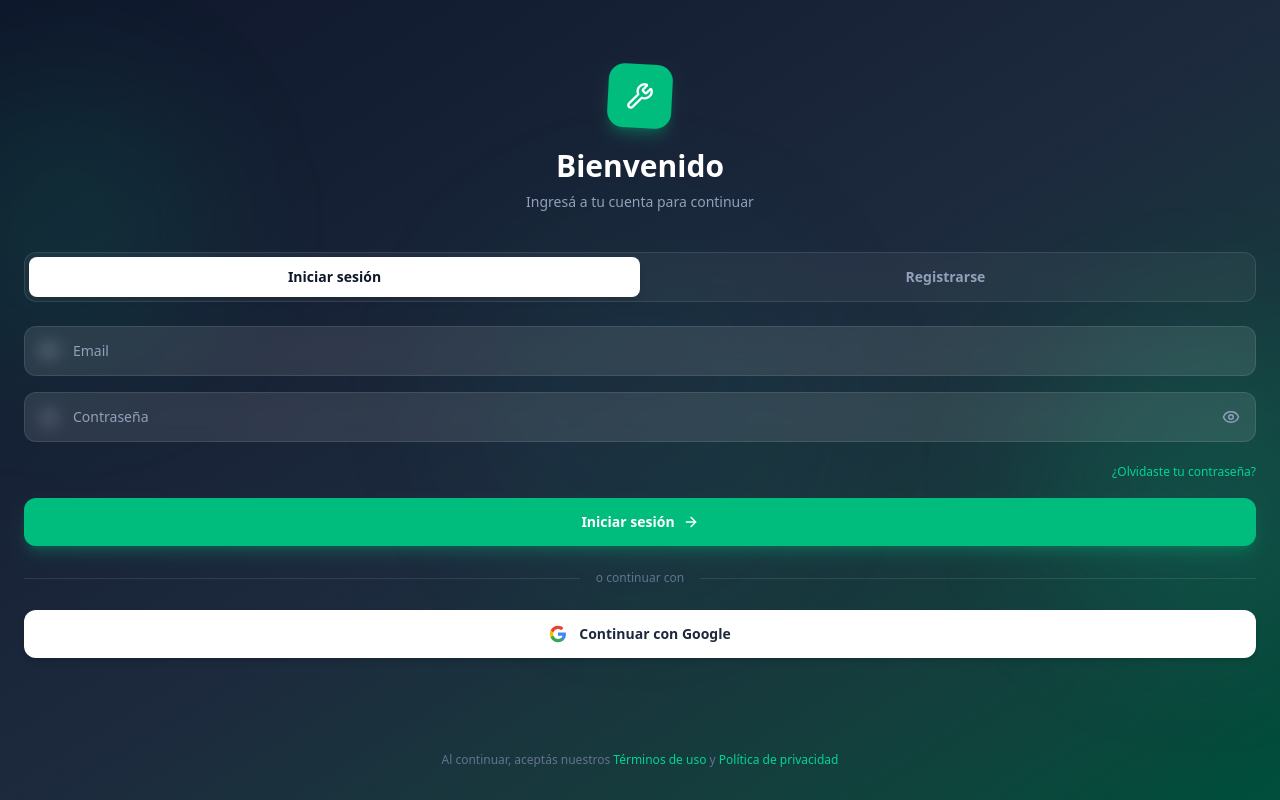
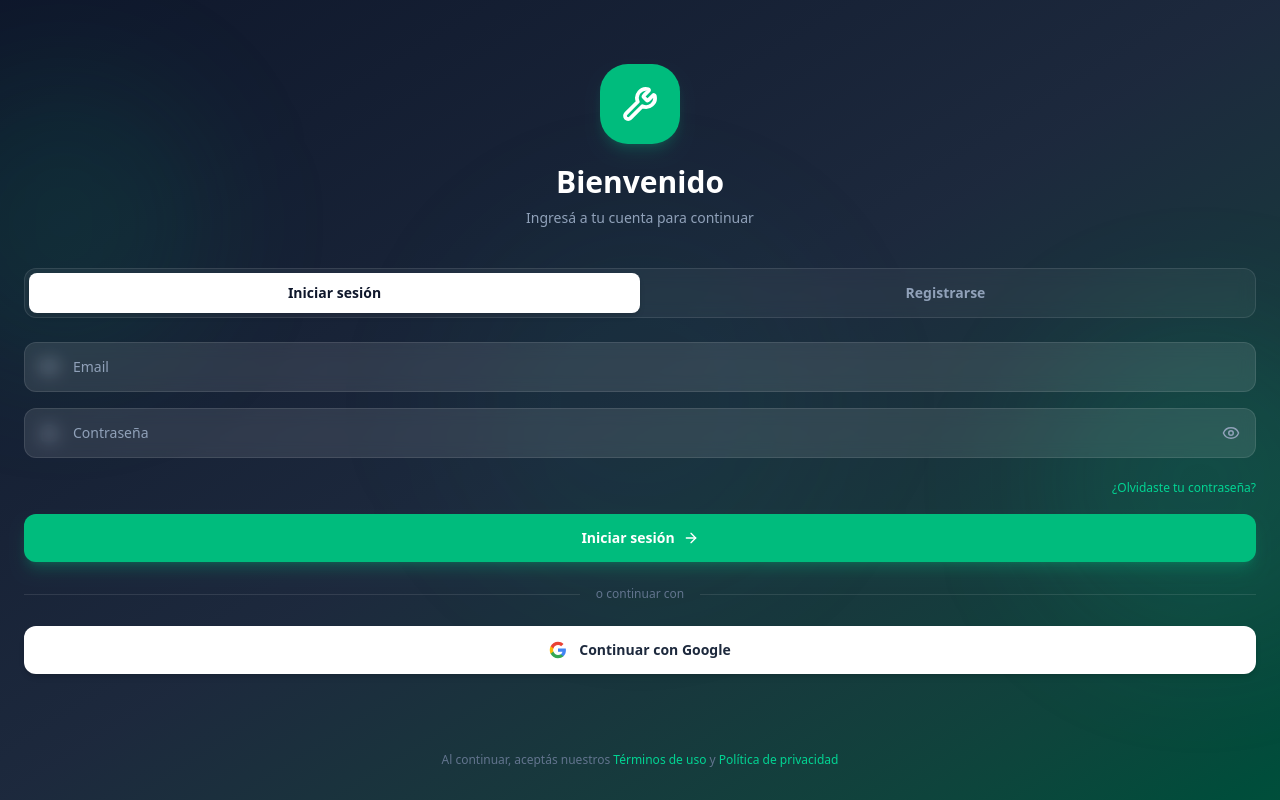
Before and after one commit to gonzalo0201/SOYPROFESIONAL, a React (Vite) app: page /login in a window 1280 px wide. Built offline with nearby package versions, Linux system fonts and the light colour scheme; no server answers.

Commit message:
style(logo): update app logo to flat android squircle design

```diff
--- a/src/pages/LoginPage.tsx
+++ b/src/pages/LoginPage.tsx
@@ -71,8 +71,8 @@ export function LoginPage() {
             <div className="relative z-10 flex-1 flex flex-col px-6 pt-16 pb-8">
                 {/* Logo & Welcome */}
                 <div className="text-center mb-10">
-                    <div className="w-16 h-16 bg-emerald-500 rounded-2xl flex items-center justify-center mx-auto mb-5 shadow-lg shadow-emerald-500/30 rotate-3">
-                        <Wrench size={28} className="text-white -rotate-3" />
+                    <div className="w-20 h-20 bg-emerald-500 rounded-[1.75rem] flex items-center justify-center mx-auto mb-5 shadow-lg shadow-emerald-500/20">
+                        <Wrench size={36} className="text-white" strokeWidth={2.5} />
                     </div>
                     <h1 className="text-3xl font-extrabold text-white mb-2">
                         {mode === 'login' ? 'Bienvenido' : 'Creá tu cuenta'}
```
Also changed, not shown: public/icons/icon.svg.
